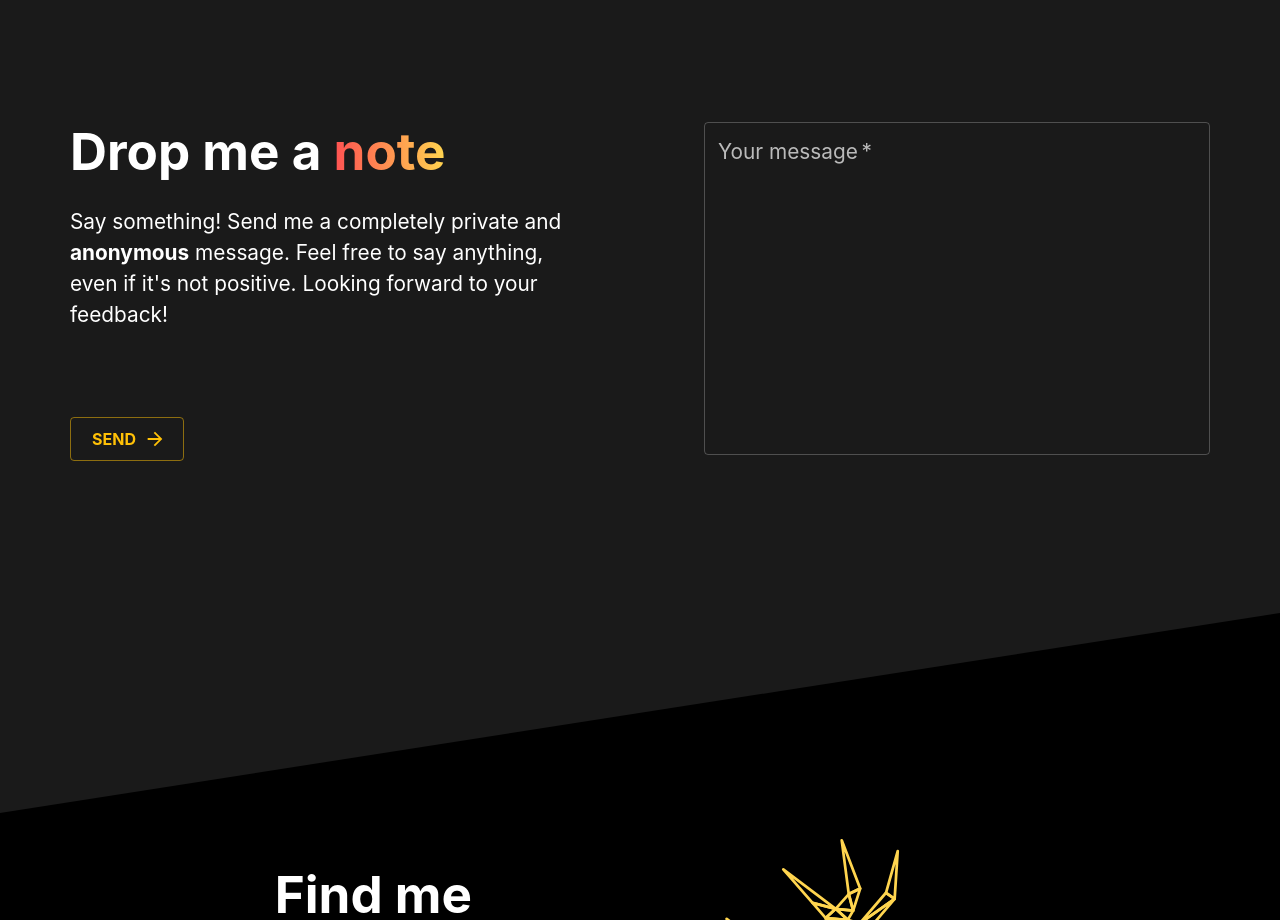
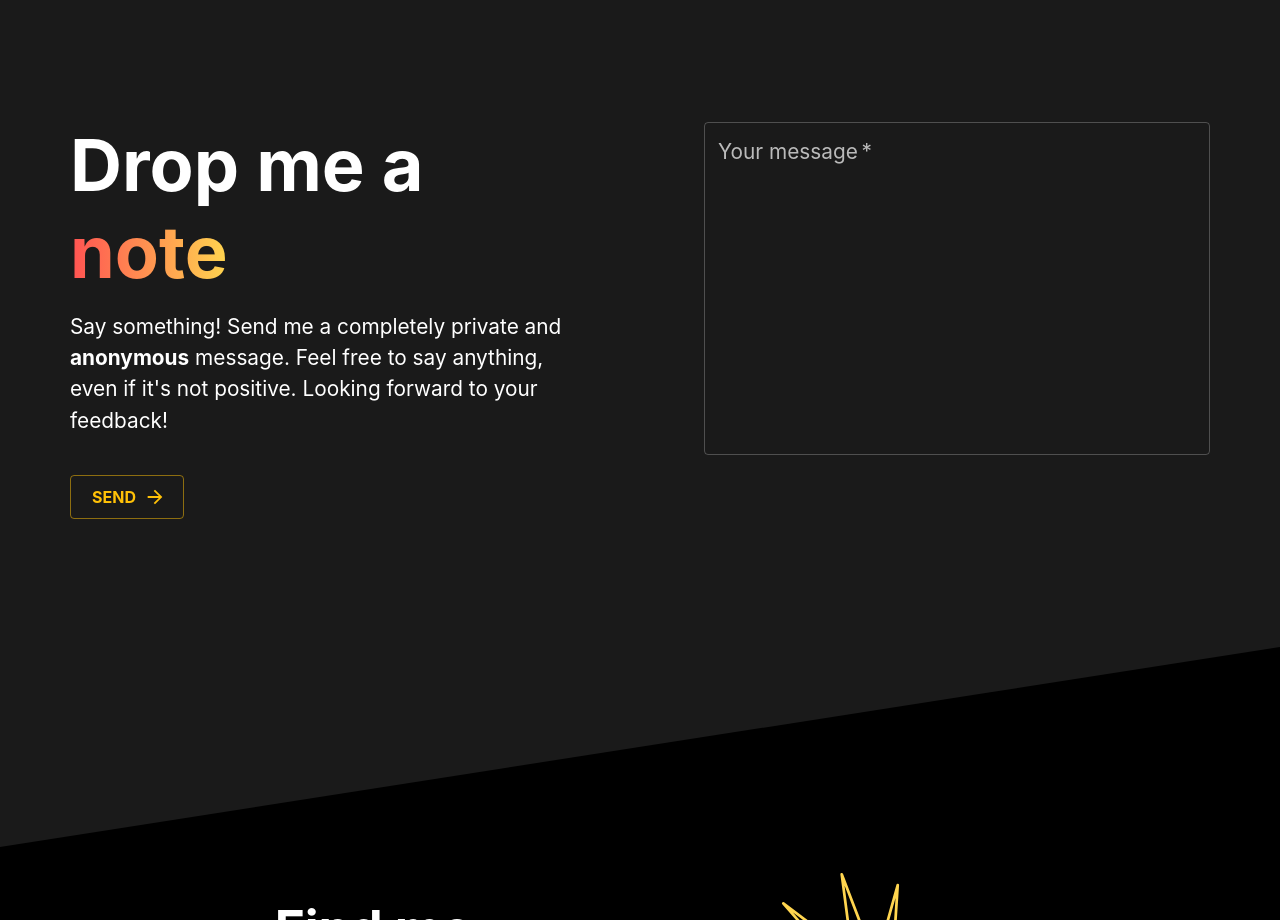
Before and after one commit to dmtrKovalenko/CV, a Next.js app: page / in a window 1280 px wide. Shown: the part 2880-3800 px from the top of the page. Built offline with nearby package versions, Linux system fonts and the light colour scheme.

Commit message:
Fix "Drop me a note" heading

```diff
--- a/pages-lib/Feedback.tsx
+++ b/pages-lib/Feedback.tsx
@@ -1,5 +1,5 @@
 import * as React from "react";
-import { BoldTypography, Page, PageTitle } from "../components/Common";
+import { Page, PageTitle } from "../components/Common";
 import ArrowForwardIcon from "@material-ui/icons/ArrowForward";
 import DoneAllIcon from "@material-ui/icons/DoneAll";
 import WarningIcon from "@material-ui/icons/Warning";
@@ -60,12 +60,15 @@ const useStyles = makeStyles((theme) => ({
   },
   title: {
     marginTop: 0,
-    gridArea: "title",
+    // marginBottom: "4rem",
+    [theme.breakpoints.up("md")]: {
+      marginBottom: "1rem",
+    },
   },
   description: {
     gridArea: "description",
     [theme.breakpoints.down("md")]: {
-      marginBottom: "3rem",
+      marginBottom: "2rem",
     },
   },
   feedbackInput: {
@@ -167,9 +170,13 @@ export const Feedback: React.FC = ({}) => {
           }}
         >
           <div className={styles.grid}>
-            <BoldTypography variant="h3" id="about" align="left" className={styles.title}>
+            <PageTitle
+              id="about"
+              align="left"
+              className={styles.title}
+            >
               Drop me a <span className="gradientText"> note</span>
-            </BoldTypography>
+            </PageTitle>
 
             <Typography className={styles.description} gutterBottom>
               Say something! Send me a completely private and <b>anonymous</b>{" "}
```
